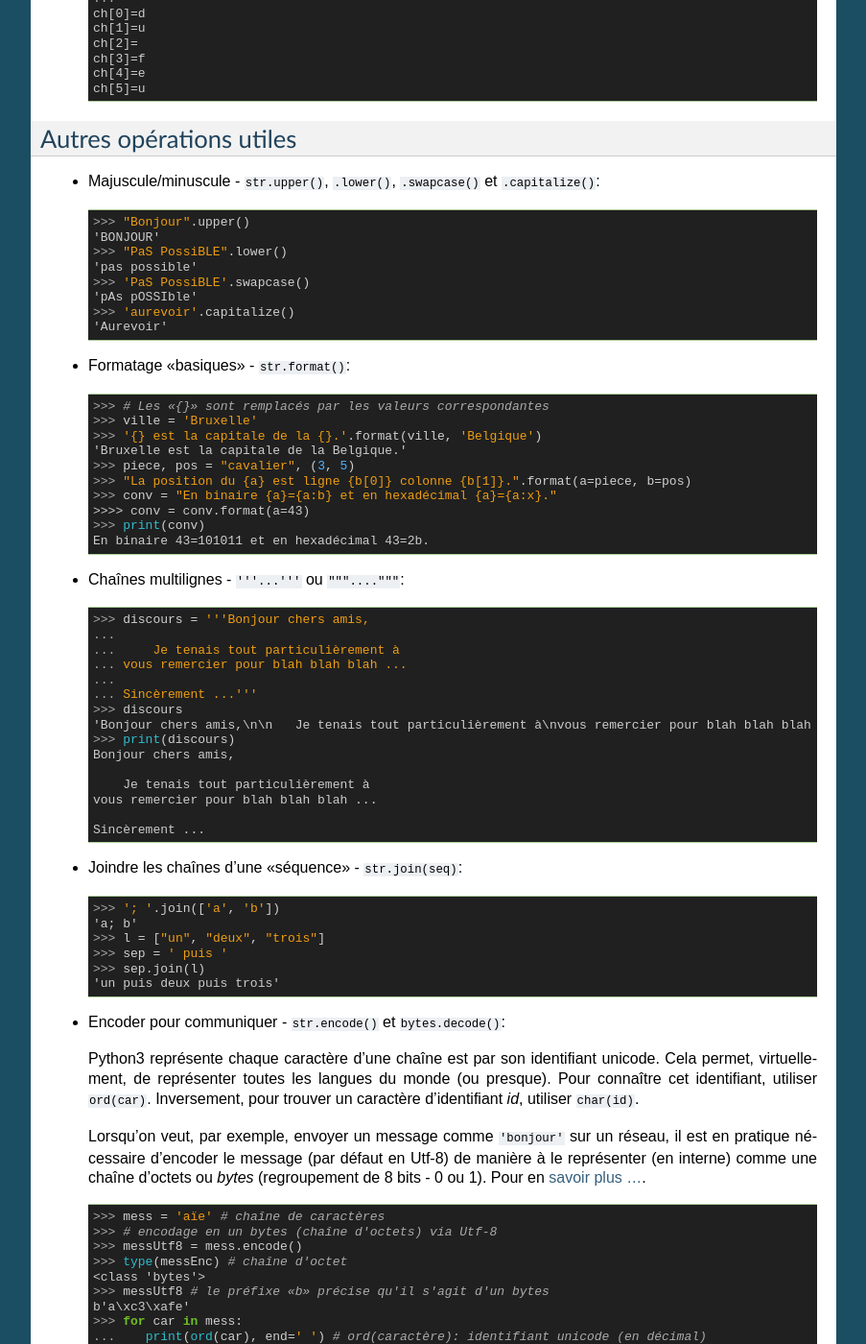
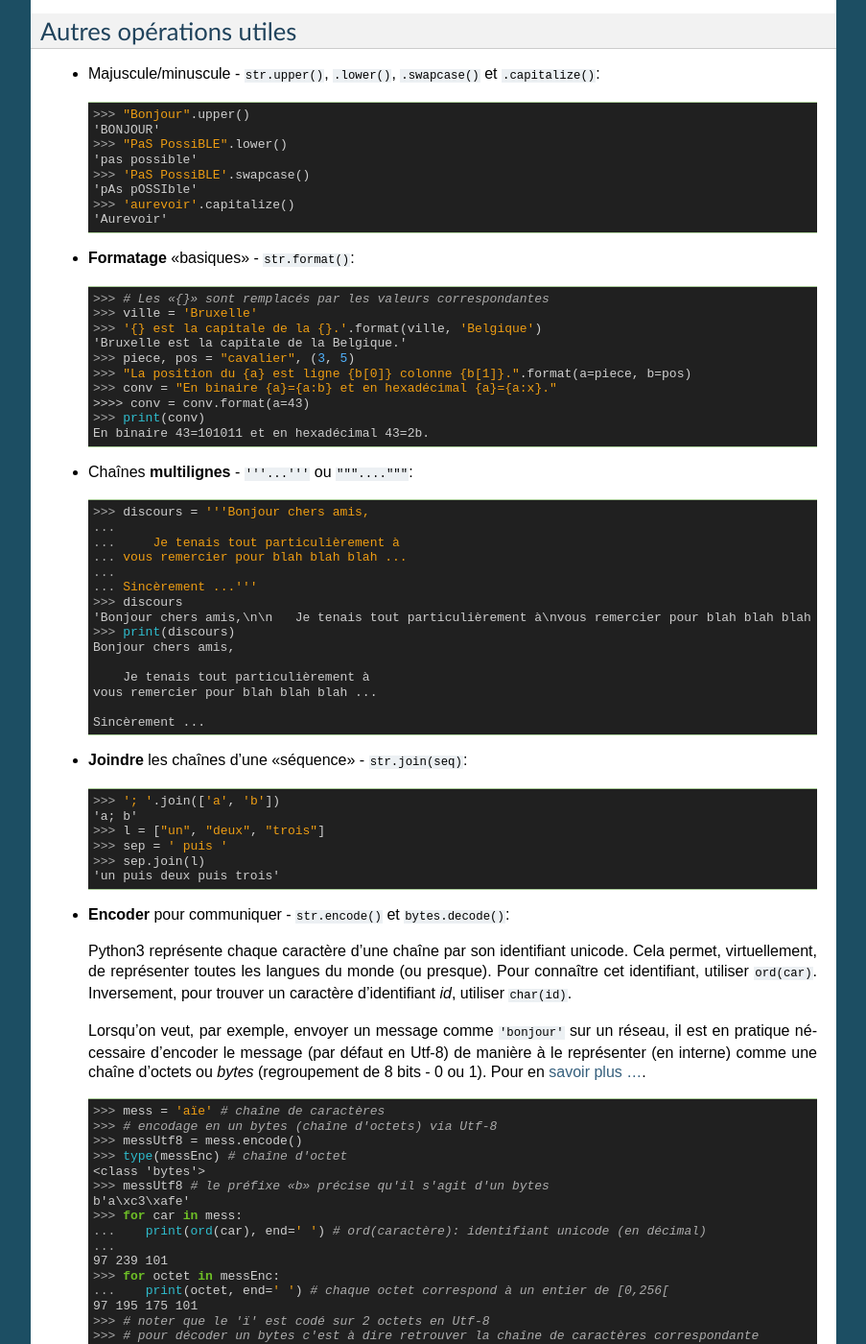
Before and after one commit to ORLEANS-TOURS-IRES/Fiches_ISN, a Sphinx documentation site: the page built from source/chaines.rst, in a window 1280 px wide and 1400 px high, scrolled down 2709 px. Shown: the whole window at 96% size, without its empty margins (198-1101 px from the left). Built offline with Sphinx 7.4.7, drawn with Linux system fonts in a browser that asks for light colours; some of the changed text lies outside the part shown.

Commit message:
corrections

```diff
--- a/source/chaines.rst
+++ b/source/chaines.rst
@@ -34,7 +34,7 @@
 * **Créer** une chaîne littéralement - ``'...'`` ou ``"..."``::
 
         >>> ch = "bonjour \u2600\n tout l'monde!"
-        >>> ch # contenu de ch1, notez les guillemets
+        >>> ch # contenu de ch1, notez les guillemets.
         "bonjour ☀\n tout l'monde!"
         >>> print(ch) # affichage à l'écran de ch1, différence ?
         bonjour ☀
@@ -169,7 +169,7 @@
         >>> 'aurevoir'.capitalize()
         'Aurevoir'
 
-* Formatage «basiques» - ``str.format()``::
+* **Formatage** «basiques» - ``str.format()``::
 
         >>> # Les «{}» sont remplacés par les valeurs correspondantes
         >>> ville = 'Bruxelle'
@@ -182,7 +182,7 @@
         >>> print(conv)
         En binaire 43=101011 et en hexadécimal 43=2b.
 
-* Chaînes multilignes - ``'''...'''`` ou ``"""...."""``::
+* Chaînes **multilignes** - ``'''...'''`` ou ``"""...."""``::
 
         >>> discours = '''Bonjour chers amis,
         ...
@@ -200,7 +200,7 @@
 
         Sincèrement ...
 
-* Joindre les chaînes d'une «séquence» - ``str.join(seq)``::
+* **Joindre** les chaînes d'une «séquence» - ``str.join(seq)``::
 
         >>> '; '.join(['a', 'b'])
         'a; b'
@@ -209,9 +209,9 @@
         >>> sep.join(l)
         'un puis deux puis trois'
 
-* Encoder pour communiquer - ``str.encode()`` et ``bytes.decode()``:
+* **Encoder** pour communiquer - ``str.encode()`` et ``bytes.decode()``:
 
-  Python3 représente chaque caractère d'une chaîne est par son identifiant unicode. Cela permet, virtuellement, de représenter toutes les langues du monde (ou presque). Pour connaître cet identifiant, utiliser ``ord(car)``. Inversement, pour trouver un caractère d'identifiant *id*, utiliser ``char(id)``.
+  Python3 représente chaque caractère d'une chaîne par son identifiant unicode. Cela permet, virtuellement, de représenter toutes les langues du monde (ou presque). Pour connaître cet identifiant, utiliser ``ord(car)``. Inversement, pour trouver un caractère d'identifiant *id*, utiliser ``char(id)``.
 
   Lorsqu'on veut, par exemple, envoyer un message comme ``'bonjour'`` sur un réseau, il est en pratique nécessaire d'encoder le message (par défaut en Utf-8) de manière à le représenter (en interne) comme une chaîne d'octets ou *bytes* (regroupement de 8 bits - 0 ou 1). Pour en `savoir plus ... <http://python.developpez.com/cours/apprendre-python3/?page=page_12#L12-A-8>`_.
 
--- a/source/dictionnaires.rst
+++ b/source/dictionnaires.rst
@@ -2,7 +2,7 @@
 Les dictionnaires
 *****************
 
-Un **dictionnaire** est un moyen de mémoriser des *associations de la forme clé-valeur*.
+Un **dictionnaire** - type ``dict`` - est un moyen de mémoriser des *associations de la forme clé →- valeur*.
 
 * Littéralement, un **dictionnaire** est de la forme ``{clé1: val1, clé2: val2, ...}``
 
--- a/source/listes.rst
+++ b/source/listes.rst
@@ -2,14 +2,14 @@
 Les listes
 **********
 
-Une liste est un moyen de regrouper des éléments d'information ou donnés.
+Une **liste** - type ``list`` - est un moyen de regrouper des éléments d'information ou donnés.
 
 * La **longueur** d'une liste est le nombre d'éléments qu'elle contient;
 * Les éléments d'une liste sont **ordonnés**;
 * Chaque élément d'une liste est *numéroté* par un entier (positif ou négatif) appelé **position** ou index;
 
-     * Le premier élément a la position 0, le second la position 1, etc.
-     * Le dernier élément a la position -1, l'avant dernier la position -2, etc.
+  * Le premier élément a la position 0, le second la position 1, etc.
+  * Le dernier élément a la position -1, l'avant dernier la position -2, etc.
 
 Opérations de base
 ==================
```
Also changed, not shown: other parts of source/chaines.rst (+13 -13 lines).
